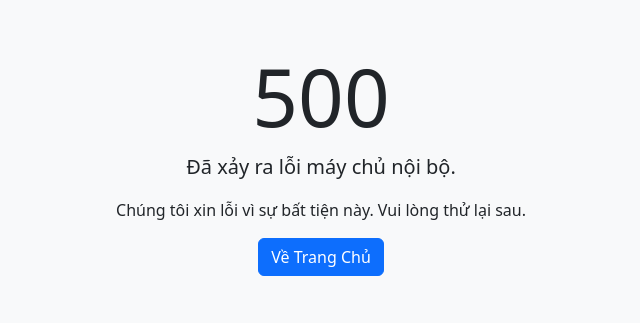
After one commit to LoudlyDawn2108/CNWeb_BTTH02, a PHP site: page /views/errors/500.php in a window 1280 px wide. The commit adds this page. Shown: the top 323 px of the page, without its empty margins (319-959 px from the left). Run offline with PHP 8.4, Linux system fonts and the light colour scheme.

Commit message:
#1 Add custom 500 error page and enhance error handling: clear session and display user-friendly message

```diff
--- /dev/null
+++ b/views/errors/500.php
@@ -0,0 +1,17 @@
+<!DOCTYPE html>
+<html lang="vi">
+<head>
+    <meta charset="UTF-8">
+    <meta name="viewport" content="width=device-width, initial-scale=1.0">
+    <title>500 - Lỗi Máy Chủ</title>
+    <link href="https://cdn.jsdelivr.net/npm/bootstrap@5.3.2/dist/css/bootstrap.min.css" rel="stylesheet">
+</head>
+<body class="bg-light">
+    <div class="container text-center py-5">
+        <h1 class="display-1">500</h1>
+        <p class="lead">Đã xảy ra lỗi máy chủ nội bộ.</p>
+        <p>Chúng tôi xin lỗi vì sự bất tiện này. Vui lòng thử lại sau.</p>
+        <a href="/" class="btn btn-primary">Về Trang Chủ</a>
+    </div>
+</body>
+</html>
```
Also changed, not shown: index.php (+20 -1 lines).
